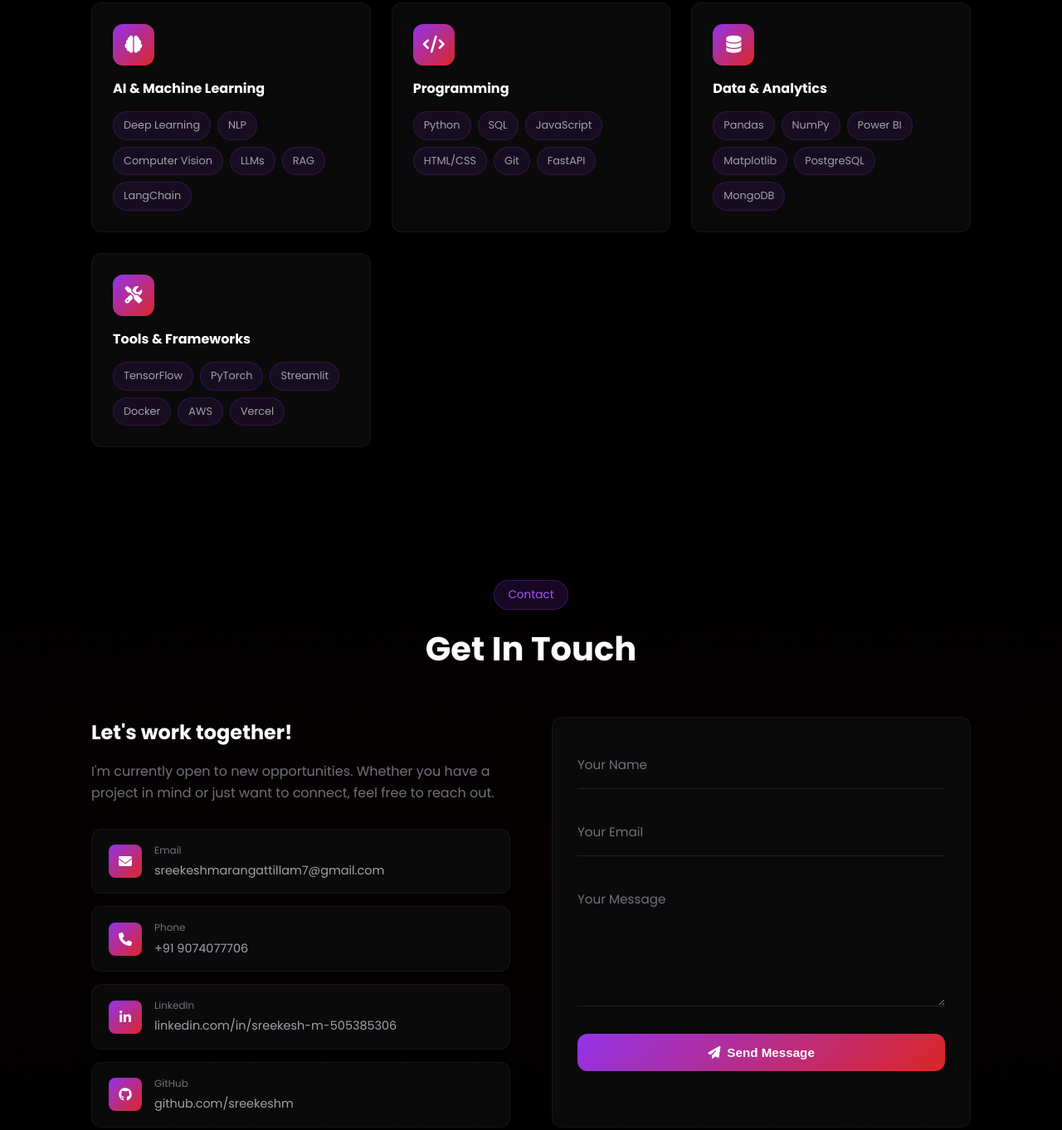
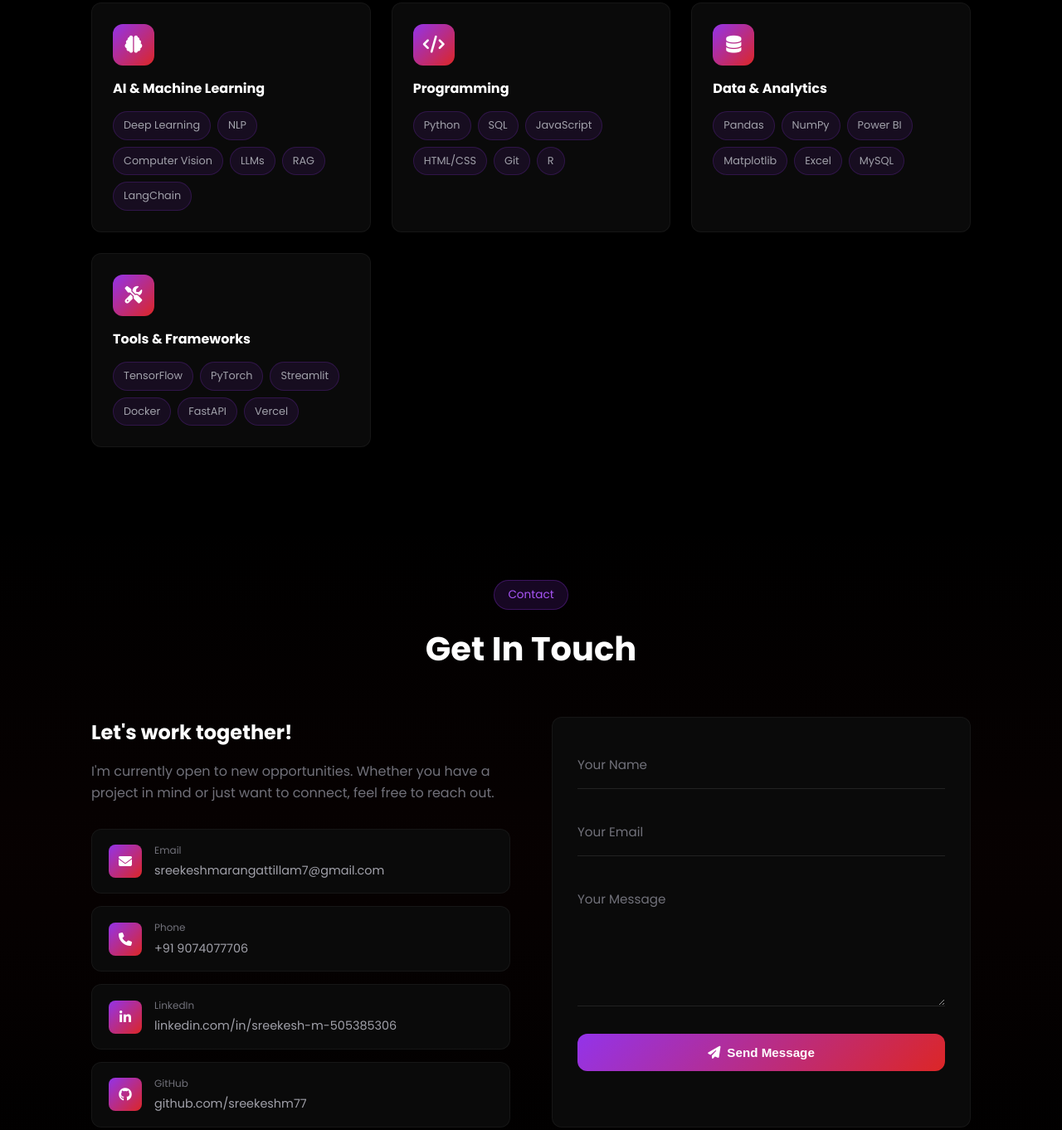
Before and after one commit to sreekeshm77/sreekesh_portfolio, a plain HTML site: page static/index.html in a window 1280 px wide. Shown: the part 3904-5266 px from the top of the page at 83% size. Drawn offline with Linux system fonts and the light colour scheme.

Commit message:
Update index.html

```diff
--- a/static/index.html
+++ b/static/index.html
@@ -278,7 +278,7 @@
                         <span>JavaScript</span>
                         <span>HTML/CSS</span>
                         <span>Git</span>
-                        <span>FastAPI</span>
+                        <span>R</span>
                     </div>
                 </div>
                 <div class="skill-card">
@@ -289,8 +289,8 @@
                         <span>NumPy</span>
                         <span>Power BI</span>
                         <span>Matplotlib</span>
-                        <span>PostgreSQL</span>
-                        <span>MongoDB</span>
+                        <span>Excel</span>
+                        <span>MySQL</span>
                     </div>
                 </div>
                 <div class="skill-card">
@@ -301,7 +301,7 @@
                         <span>PyTorch</span>
                         <span>Streamlit</span>
                         <span>Docker</span>
-                        <span>AWS</span>
+                        <span>FastAPI</span>
                         <span>Vercel</span>
                     </div>
                 </div>
@@ -346,7 +346,7 @@
                             <i class="fab fa-github"></i>
                             <div>
                                 <span class="label">GitHub</span>
-                                <span class="value">github.com/sreekeshm</span>
+                                <span class="value">github.com/sreekeshm77</span>
                             </div>
                         </a>
                     </div>
@@ -387,8 +387,8 @@
                     <a href="#contact">Contact</a>
                 </div>
                 <div class="footer-social">
-                    <a href="https://github.com/sreekeshm" target="_blank"><i class="fab fa-github"></i></a>
-                    <a href="https://linkedin.com/in/sreekeshm" target="_blank"><i class="fab fa-linkedin-in"></i></a>
+                    <a href="https://github.com/sreekeshm77" target="_blank"><i class="fab fa-github"></i></a>
+                    <a href="https://linkedin.com/in/sreekesh-m-505385306" target="_blank"><i class="fab fa-linkedin-in"></i></a>
                     <a href="mailto:sreekeshmarangattillam7@gmail.com"><i class="fas fa-envelope"></i></a>
                 </div>
             </div>
```
